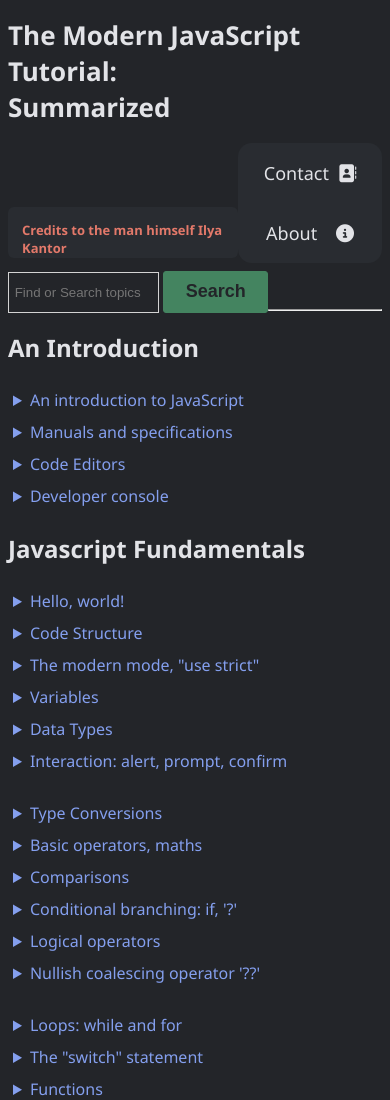
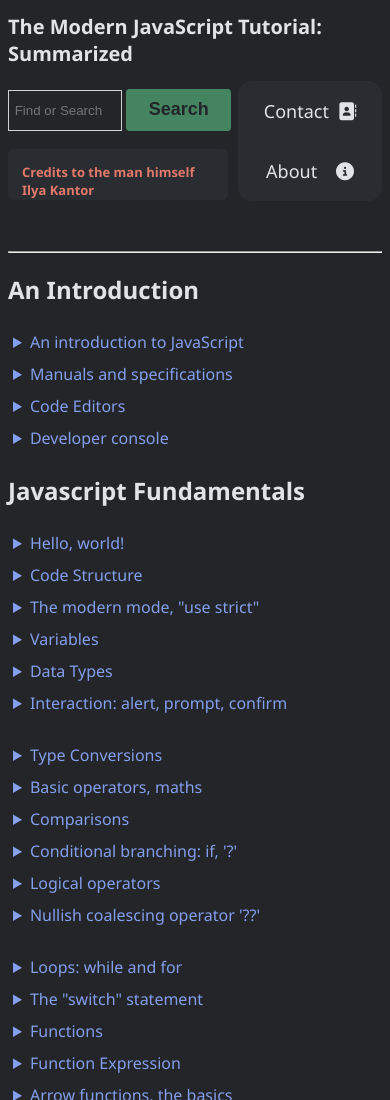
Before and after one commit to KuyaYow/JsInfo-Summaries, a plain HTML site: page index.html in a window 390 px wide. Shown: the top 1100 px of the page. Drawn offline with Linux system fonts and the light colour scheme.

Commit message:
Add files via upload
More Responsive. Minimum width: 384px

```diff
--- a/index.html
+++ b/index.html
@@ -68,7 +68,23 @@
           width: fit-content;
         }
       }
+      @media screen and (max-width: 420px) {
+        .searchInput {
+          width: 114px;
+        }
+        .Banner2 {
+          width: 220px;
+        }
+      }
+      @media screen and (max-width: 405px) {
+        .Banner {
+          font-size: x-small;
+        }
+      }
     </style>
+    <!-- toDO: Add more Summaries etc. -->
+    <!-- toDO: Make page more responsive -->
+    <!-- toDO: Find and/or fix bugs/problems -->
   </head>
   <body>
     <!-- sidebar -->
```
